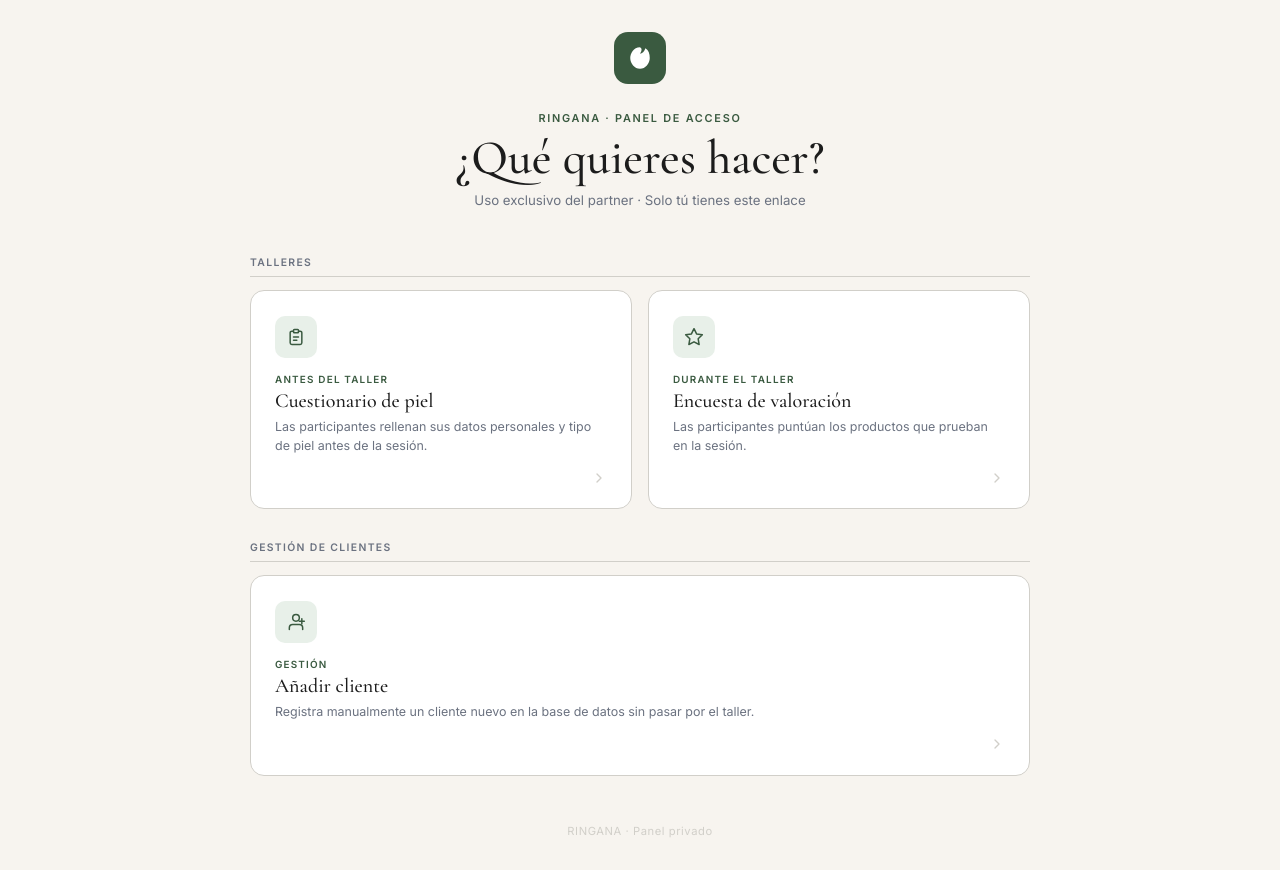
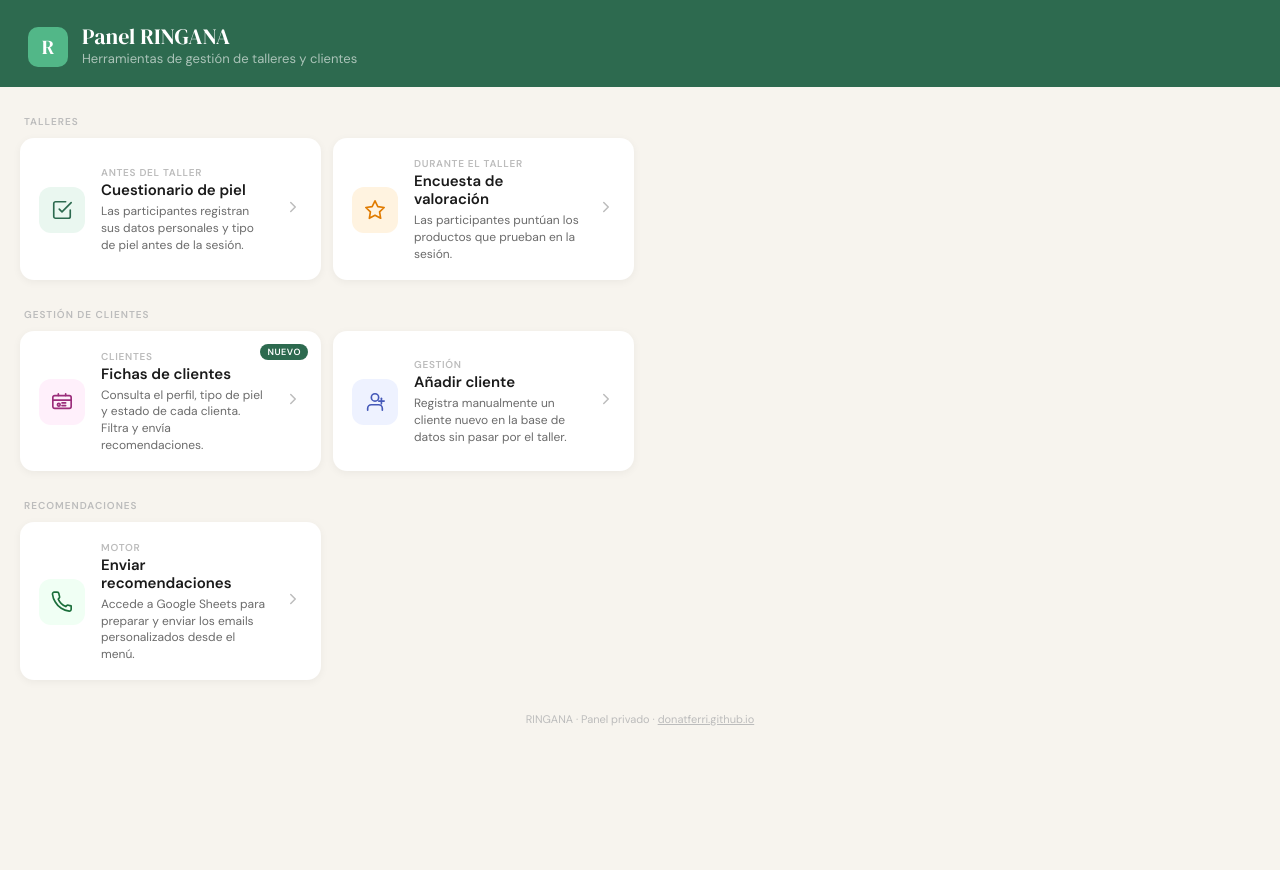
Before and after one commit to donatferri/CUESTIONARIO-PIEL, a plain HTML site: page menu.html in a window 1280 px wide. After the commit the page ends 800 px from the top, so only its background shows below. Drawn offline with nearby package versions, Linux system fonts and the light colour scheme.

Commit message:
Update menu.html

```diff
--- a/menu.html
+++ b/menu.html
@@ -1,226 +1,216 @@
 <!DOCTYPE html>
 <html lang="es">
 <head>
-  <meta charset="UTF-8" />
-  <meta name="viewport" content="width=device-width, initial-scale=1.0" />
-  <title>Panel RINGANA · Victor</title>
+<meta charset="UTF-8">
+<meta name="viewport" content="width=device-width, initial-scale=1.0">
+<title>Panel RINGANA</title>
 <style>
-    @import url('https://fonts.googleapis.com/css2?family=Cormorant+Garamond:wght@400;500;600&family=Inter:wght@300;400;500;600&display=swap');
-
-    *, *::before, *::after { box-sizing: border-box; margin: 0; padding: 0; }
+  @import url('https://fonts.googleapis.com/css2?family=DM+Sans:wght@300;400;500;600&family=DM+Serif+Display:ital@0;1&display=swap');
 
   :root {
-      --verde:     #3a5a40;
-      --verde-mid: #4e7a56;
-      --verde-lg:  #e8f0e9;
-      --arena:     #f7f4ef;
-      --texto:     #1c1c1c;
-      --gris:      #6b7280;
-      --borde:     #d1cfc9;
-      --sombra:    rgba(58, 90, 64, 0.08);
+    --verde:    #2D6A4F;
+    --verde-lg: #52B788;
+    --crema:    #F7F4EE;
+    --arena:    #E8E0D0;
+    --carbon:   #1A1A1A;
+    --gris:     #6B6B6B;
+    --gris-l:   #BCBCBC;
   }
 
+  * { box-sizing: border-box; margin: 0; padding: 0; }
+
   body {
-      font-family: 'Inter', sans-serif;
-      background: var(--arena);
-      color: var(--texto);
+    font-family: 'DM Sans', sans-serif;
+    background: var(--crema);
+    color: var(--carbon);
     min-height: 100vh;
-      display: flex;
-      flex-direction: column;
-      align-items: center;
-      justify-content: center;
-      padding: 2rem 1.2rem;
+    padding-bottom: 40px;
   }
 
-    /* ── Header ── */
-    header {
-      text-align: center;
-      margin-bottom: 3rem;
+  /* ── HEADER ── */
+  .header {
+    background: var(--verde);
+    padding: 24px 28px 20px;
+    display: flex;
+    align-items: flex-end;
+    gap: 14px;
   }
-    .logo-mark {
-      display: inline-flex;
-      align-items: center;
-      justify-content: center;
-      width: 52px;
-      height: 52px;
-      background: var(--verde);
-      border-radius: 14px;
-      margin-bottom: 1.2rem;
+  .header-logo {
+    width: 40px; height: 40px;
+    background: var(--verde-lg);
+    border-radius: 10px;
+    display: flex; align-items: center; justify-content: center;
+    font-family: 'DM Serif Display', serif;
+    color: white;
+    font-size: 20px;
+    flex-shrink: 0;
   }
-    .logo-mark svg { width: 26px; height: 26px; fill: #fff; }
-
-    header .eyebrow {
-      font-size: 0.68rem;
-      font-weight: 600;
-      letter-spacing: 0.16em;
-      text-transform: uppercase;
-      color: var(--verde);
-      margin-bottom: 0.4rem;
+  .header-text h1 {
+    font-family: 'DM Serif Display', serif;
+    color: white;
+    font-size: 22px;
+    font-weight: 400;
+    line-height: 1.1;
   }
-    header h1 {
-      font-family: 'Cormorant Garamond', serif;
-      font-size: clamp(2rem, 6vw, 3rem);
-      font-weight: 500;
-      line-height: 1.1;
-      color: var(--texto);
-    }
-    header p {
-      font-size: 0.83rem;
-      color: var(--gris);
-      margin-top: 0.5rem;
+  .header-text p {
+    color: rgba(255,255,255,.6);
+    font-size: 13px;
+    margin-top: 2px;
   }
 
-    /* ── Grid de tarjetas ── */
+  /* ── SECCIONES ── */
+  .section-title {
+    font-size: 10px;
+    font-weight: 600;
+    letter-spacing: .1em;
+    text-transform: uppercase;
+    color: var(--gris-l);
+    padding: 28px 24px 10px;
+  }
+
+  /* ── GRID ── */
   .grid {
     display: grid;
-      grid-template-columns: repeat(auto-fit, minmax(240px, 1fr));
-      gap: 1rem;
-      width: 100%;
-      max-width: 780px;
+    grid-template-columns: repeat(auto-fill, minmax(280px, 1fr));
+    gap: 12px;
+    padding: 0 20px;
   }
 
-    /* ── Tarjeta ── */
+  /* ── CARD ── */
   .card {
-      background: #fff;
-      border: 1px solid var(--borde);
+    background: white;
     border-radius: 14px;
-      padding: 1.6rem 1.5rem 1.4rem;
+    padding: 18px 18px 16px;
+    display: flex;
+    align-items: center;
+    gap: 16px;
     text-decoration: none;
     color: inherit;
-      display: flex;
-      flex-direction: column;
-      gap: 0.9rem;
-      transition: transform 0.18s, box-shadow 0.18s, border-color 0.18s;
-      cursor: pointer;
+    border: 1.5px solid transparent;
+    box-shadow: 0 2px 8px rgba(0,0,0,.05);
+    transition: transform .15s, box-shadow .15s, border-color .15s;
+    position: relative;
   }
   .card:hover {
-      transform: translateY(-3px);
-      box-shadow: 0 8px 28px var(--sombra);
-      border-color: var(--verde-mid);
+    transform: translateY(-2px);
+    box-shadow: 0 6px 20px rgba(0,0,0,.09);
+    border-color: var(--arena);
   }
-    .card:active { transform: translateY(-1px); }
+  .card:active { transform: translateY(0); }
 
   .card-icon {
-      width: 42px;
-      height: 42px;
-      border-radius: 10px;
-      background: var(--verde-lg);
-      display: flex;
-      align-items: center;
-      justify-content: center;
+    width: 46px; height: 46px;
+    border-radius: 12px;
+    background: var(--crema);
+    display: flex; align-items: center; justify-content: center;
+    flex-shrink: 0;
+    color: var(--verde);
   }
   .card-icon svg {
-      width: 20px;
-      height: 20px;
-      stroke: var(--verde);
+    width: 22px; height: 22px;
     fill: none;
+    stroke: currentColor;
     stroke-width: 1.8;
     stroke-linecap: round;
     stroke-linejoin: round;
   }
 
-    .card-body { flex: 1; }
+  /* Variantes de color de icono */
+  .card.taller .card-icon  { background: #EAF7F0; color: var(--verde); }
+  .card.survey .card-icon  { background: #FFF3E0; color: #E07B00; }
+  .card.gestion .card-icon { background: #EEF2FF; color: #4458B8; }
+  .card.fichas .card-icon  { background: #FFF0FB; color: #9B2D7A; }
+  .card.reco .card-icon    { background: #F0FFF4; color: #1A6E3A; }
+
+  .card-body { flex: 1; min-width: 0; }
   .card-tag {
-      font-size: 0.62rem;
+    font-size: 10px;
     font-weight: 600;
-      letter-spacing: 0.12em;
+    letter-spacing: .07em;
     text-transform: uppercase;
-      color: var(--verde);
-      margin-bottom: 0.3rem;
+    color: var(--gris-l);
+    margin-bottom: 2px;
   }
   .card-title {
-      font-family: 'Cormorant Garamond', serif;
-      font-size: 1.25rem;
-      font-weight: 500;
+    font-size: 15px;
+    font-weight: 600;
     line-height: 1.2;
-      color: var(--texto);
-      margin-bottom: 0.3rem;
+    margin-bottom: 4px;
   }
   .card-desc {
-      font-size: 0.78rem;
+    font-size: 12px;
     color: var(--gris);
-      line-height: 1.5;
+    line-height: 1.4;
   }
 
   .card-arrow {
-      display: flex;
-      align-items: center;
-      justify-content: flex-end;
+    color: var(--gris-l);
+    flex-shrink: 0;
   }
   .card-arrow svg {
-      width: 16px;
-      height: 16px;
-      stroke: var(--borde);
+    width: 18px; height: 18px;
     fill: none;
+    stroke: currentColor;
     stroke-width: 2;
     stroke-linecap: round;
     stroke-linejoin: round;
-      transition: stroke 0.15s, transform 0.15s;
   }
-    .card:hover .card-arrow svg {
-      stroke: var(--verde);
-      transform: translateX(3px);
+  .card:hover .card-arrow { color: var(--verde); }
+
+  /* Badge "nuevo" */
+  .badge-new {
+    position: absolute;
+    top: 12px; right: 12px;
+    background: var(--verde);
+    color: white;
+    font-size: 9px;
+    font-weight: 600;
+    letter-spacing: .06em;
+    text-transform: uppercase;
+    padding: 2px 7px;
+    border-radius: 20px;
   }
 
-    /* ── Separador de sección ── */
-    .section-title {
-      width: 100%;
-      max-width: 780px;
-      font-size: 0.65rem;
-      font-weight: 600;
-      letter-spacing: 0.13em;
-      text-transform: uppercase;
-      color: var(--gris);
-      border-bottom: 1px solid var(--borde);
-      padding-bottom: 0.4rem;
-      margin: 2rem 0 0.8rem;
-    }
-    .section-title:first-of-type { margin-top: 0; }
-
+  /* ── FOOTER ── */
   footer {
-      margin-top: 3rem;
-      font-size: 0.7rem;
-      color: var(--borde);
-      letter-spacing: 0.05em;
+    text-align: center;
+    font-size: 11px;
+    color: var(--gris-l);
+    padding: 32px 20px 0;
   }
 </style>
 </head>
 <body>
 
-<header>
-  <div class="logo-mark">
-    <!-- Hoja simple como icono -->
-    <svg viewBox="0 0 24 24" xmlns="http://www.w3.org/2000/svg">
-      <path d="M12 2C6 2 3 8 3 12c0 5 4 10 9 10s9-5 9-10c0-4-1-7-4-9-1 3-3 5-5 5 2-3 2-5 0-6z"/>
-    </svg>
+<!-- HEADER -->
+<header class="header">
+  <div class="header-logo">R</div>
+  <div class="header-text">
+    <h1>Panel RINGANA</h1>
+    <p>Herramientas de gestión de talleres y clientes</p>
   </div>
-  <p class="eyebrow">RINGANA · Panel de acceso</p>
-  <h1>¿Qué quieres hacer?</h1>
-  <p>Uso exclusivo del partner · Solo tú tienes este enlace</p>
 </header>
 
 <!-- Sección: Talleres -->
 <p class="section-title">Talleres</p>
 <div class="grid">
 
-  <a class="card" href="index.html">
+  <a class="card taller" href="index.html">
     <div class="card-icon">
-      <!-- Icono: portapapeles / cuestionario -->
-      <svg viewBox="0 0 24 24"><path d="M9 5H7a2 2 0 0 0-2 2v12a2 2 0 0 0 2 2h10a2 2 0 0 0 2-2V7a2 2 0 0 0-2-2h-2"/><rect x="9" y="3" width="6" height="4" rx="1"/><line x1="9" y1="12" x2="15" y2="12"/><line x1="9" y1="16" x2="13" y2="16"/></svg>
+      <svg viewBox="0 0 24 24"><path d="M9 11l3 3L22 4"/><path d="M21 12v7a2 2 0 0 1-2 2H5a2 2 0 0 1-2-2V5a2 2 0 0 1 2-2h11"/></svg>
     </div>
     <div class="card-body">
       <p class="card-tag">Antes del taller</p>
       <p class="card-title">Cuestionario de piel</p>
-      <p class="card-desc">Las participantes rellenan sus datos personales y tipo de piel antes de la sesión.</p>
+      <p class="card-desc">Las participantes registran sus datos personales y tipo de piel antes de la sesión.</p>
     </div>
     <div class="card-arrow">
       <svg viewBox="0 0 24 24"><polyline points="9 18 15 12 9 6"/></svg>
     </div>
   </a>
 
-  <a class="card" href="taller-valoracion-ringana.html">
+  <a class="card survey" href="taller-valoracion-ringana.html">
     <div class="card-icon">
-      <!-- Icono: estrella / valoración -->
       <svg viewBox="0 0 24 24"><polygon points="12 2 15.09 8.26 22 9.27 17 14.14 18.18 21.02 12 17.77 5.82 21.02 7 14.14 2 9.27 8.91 8.26 12 2"/></svg>
     </div>
     <div class="card-body">
@@ -235,13 +225,27 @@
 
 </div>
 
-<!-- Sección: Gestión -->
+<!-- Sección: Gestión de clientes -->
 <p class="section-title">Gestión de clientes</p>
 <div class="grid">
 
-  <a class="card" href="añadir_cliente.html">
+  <a class="card fichas" href="ficha_clientes.html">
     <div class="card-icon">
-      <!-- Icono: persona + -->
+      <svg viewBox="0 0 24 24"><rect x="2" y="5" width="20" height="14" rx="2"/><path d="M8 5V3m8 2V3M2 10h20"/><circle cx="8.5" cy="15" r="1.5"/><path d="M12 13h4m-4 3h4"/></svg>
+    </div>
+    <div class="card-body">
+      <p class="card-tag">Clientes</p>
+      <p class="card-title">Fichas de clientes</p>
+      <p class="card-desc">Consulta el perfil, tipo de piel y estado de cada clienta. Filtra y envía recomendaciones.</p>
+    </div>
+    <div class="card-arrow">
+      <svg viewBox="0 0 24 24"><polyline points="9 18 15 12 9 6"/></svg>
+    </div>
+    <span class="badge-new">Nuevo</span>
+  </a>
+
+  <a class="card gestion" href="añadir_cliente.html">
+    <div class="card-icon">
       <svg viewBox="0 0 24 24"><path d="M20 21v-2a4 4 0 0 0-4-4H8a4 4 0 0 0-4 4v2"/><circle cx="12" cy="7" r="4"/><line x1="19" y1="8" x2="19" y2="14"/><line x1="16" y1="11" x2="22" y2="11"/></svg>
     </div>
     <div class="card-body">
@@ -256,7 +260,27 @@
 
 </div>
 
-<footer>RINGANA · Panel privado</footer>
+<!-- Sección: Recomendaciones -->
+<p class="section-title">Recomendaciones</p>
+<div class="grid">
+
+  <a class="card reco" href="https://docs.google.com/spreadsheets/d/1JSxxNNamg7wML4wGKzWW_24_T9xMFTWcc7rk1eNsrZM/edit" target="_blank">
+    <div class="card-icon">
+      <svg viewBox="0 0 24 24"><path d="M22 16.92v3a2 2 0 0 1-2.18 2 19.79 19.79 0 0 1-8.63-3.07A19.5 19.5 0 0 1 4.69 12 19.79 19.79 0 0 1 1.61 3.4 2 2 0 0 1 3.6 1.22h3a2 2 0 0 1 2 1.72c.13.96.36 1.9.7 2.81a2 2 0 0 1-.45 2.11L7.91 8.8a16 16 0 0 0 8.18 8.18l.95-.96a2 2 0 0 1 2.11-.45c.9.34 1.85.57 2.81.7A2 2 0 0 1 22 16.92z"/></svg>
+    </div>
+    <div class="card-body">
+      <p class="card-tag">Motor</p>
+      <p class="card-title">Enviar recomendaciones</p>
+      <p class="card-desc">Accede a Google Sheets para preparar y enviar los emails personalizados desde el menú.</p>
+    </div>
+    <div class="card-arrow">
+      <svg viewBox="0 0 24 24"><polyline points="9 18 15 12 9 6"/></svg>
+    </div>
+  </a>
+
+</div>
+
+<footer>RINGANA · Panel privado · <a href="https://donatferri.github.io/CUESTIONARIO-PIEL/" style="color:inherit">donatferri.github.io</a></footer>
 
 </body>
 </html>
```
Lines whose indentation alone changed are shown as unchanged.
